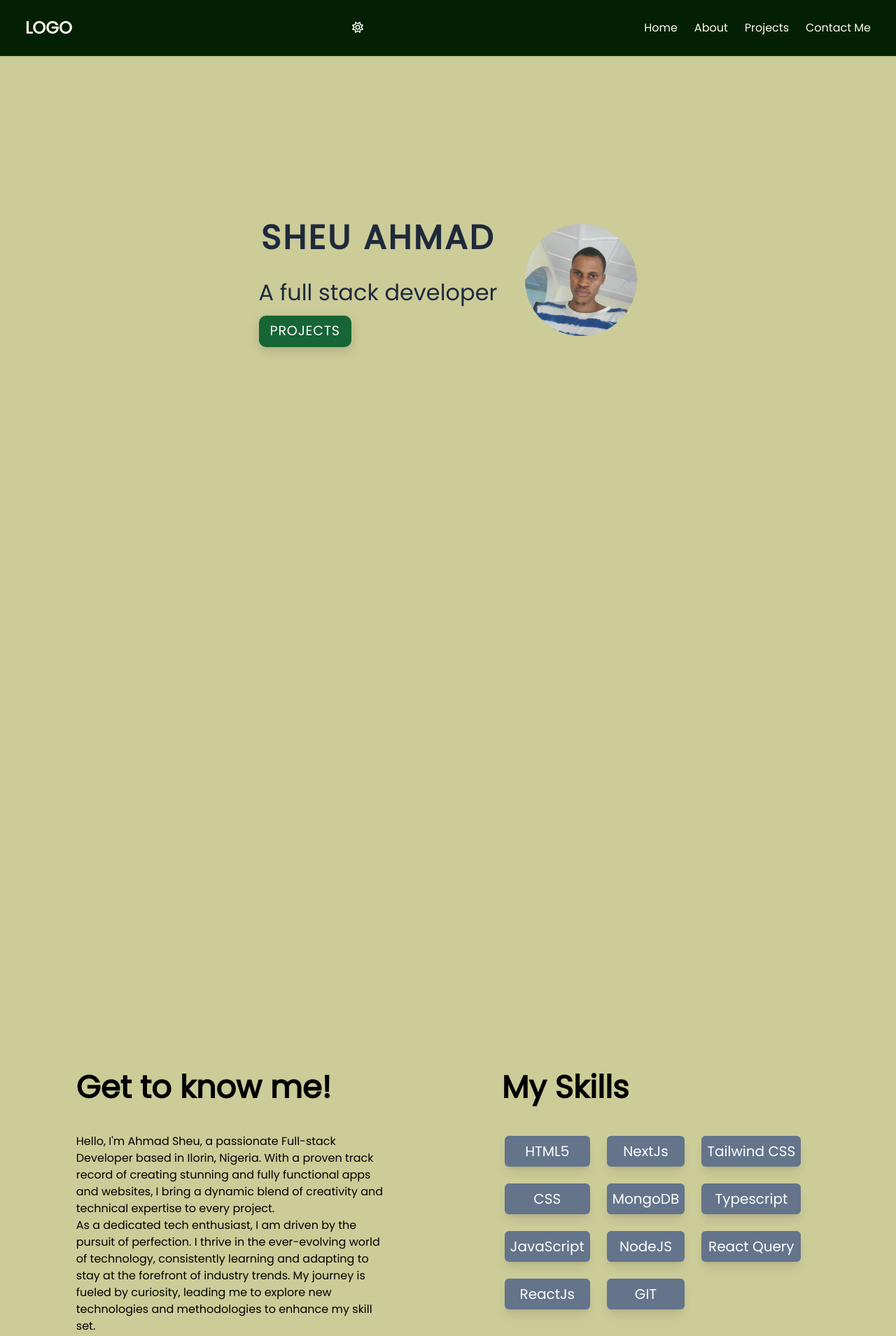
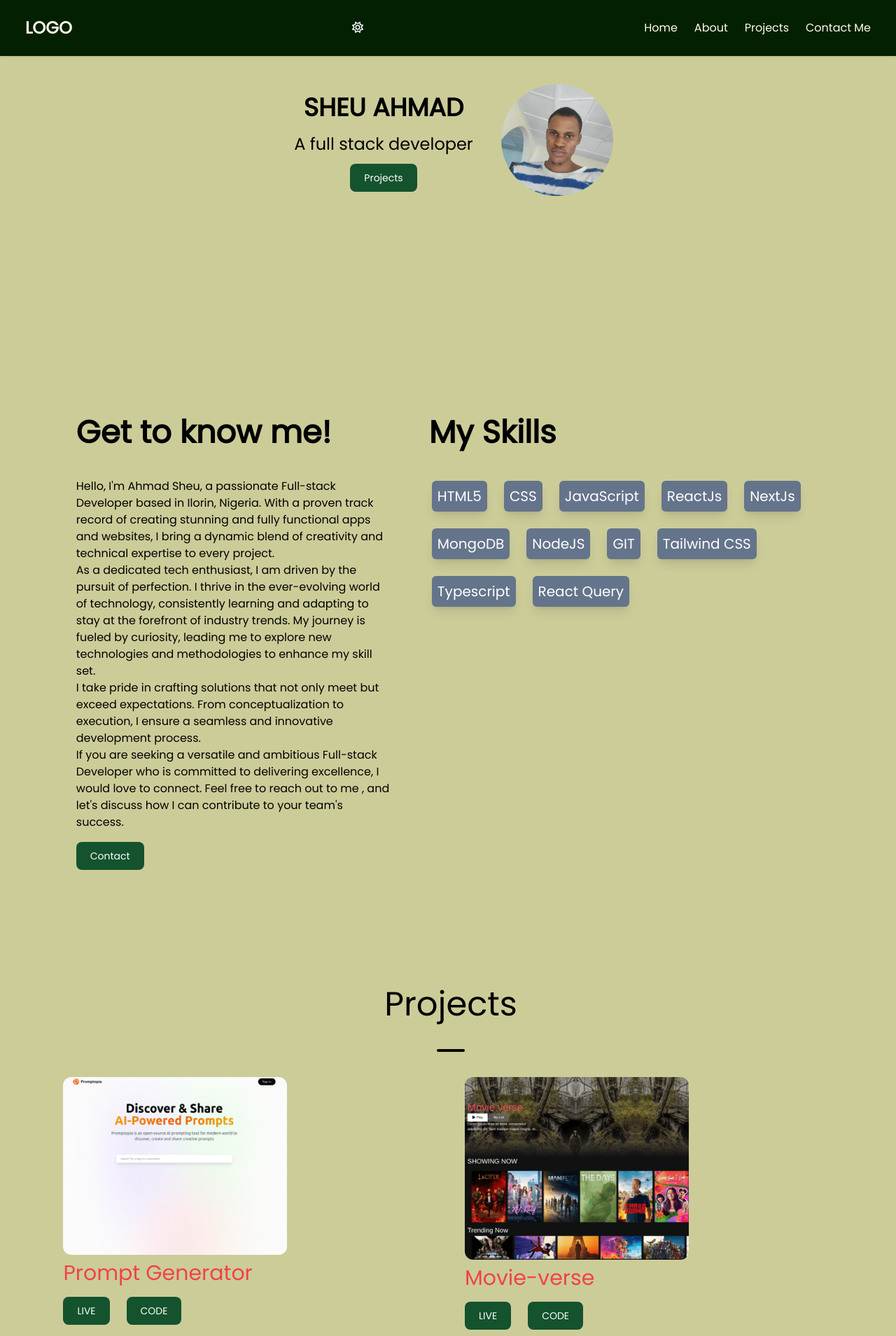
Before and after one commit to Bamzhie/portfolio, a React (Vite) app: page / in a window 1280 px wide. Shown: the top 1909 px of the page at 70% size. Built offline with nearby package versions, Linux system fonts and the light colour scheme; a web font is replaced by a local one.

Commit message:
update home

```diff
--- a/src/components/ListOfProjects.jsx
+++ b/src/components/ListOfProjects.jsx
@@ -1,23 +1,21 @@
-import { HashLink as Link } from "react-router-hash-link";
+import { Link } from "react-router-dom";
 
-const ListOfProjects = ({ photo, text, link, about }) => {
+const ListOfProjects = ({ photo, text, link }) => {
   return (
     <div className="px-5 py-5 pb-11">
       <div className="">
-        <div>
-          <Link></Link>
+        <Link to={link} target="_blank" rel="noopener noreferrer">
           <img
             src={photo}
-            onClick={() => window.open(link, "_blank")}
             alt="projects"
             className="rounded-xl object-cover cursor-pointer w-80 h-35"
           />
-        </div>
+        </Link>
 
         <div className="">
           <div className="">
             <p className="text-red-500 text-3xl mt-2">{text}</p>
-            <p>{about}</p>
+
             <div className="flex gap-4">
               <Link to="#contact" smooth className="flex mt-4">
                 <button className="font-medium rounded-lg text-sm px-5 py-2.5 mr-2 mb-2 bg-green-900 text-white">
--- a/src/components/about/About.jsx
+++ b/src/components/about/About.jsx
@@ -5,7 +5,7 @@ import { skills } from "../../data";
 
 const ListOfSkills = ({ skills }) => {
   return (
-    <div className="bg-slate-500 p-2 m-1 rounded-md shadow-lg">
+    <div className="p-2 m-1 bg-slate-500 rounded-md shadow-lg">
       <a className="text-white text-xl">{skills}</a>
     </div>
   );
@@ -15,37 +15,16 @@ const About = () => {
   return (
     <div className="dark:bg-black p-16 bg-[#CCCC99]">
       <div id="about" className="dark:text-white ">
-        <div className=" text-center justify-center flex flex-col w-full pl-4 about__form-container">
-          {/* <div className="xs:text-left">
-            <div className="text-2xl">
-              <h1 className="about__content-title">ABOUT ME</h1>
-            </div>
-            <div className="flex items-center justify-center xs:justify-start">
-              <div className="w-10 rounded-full mt-6 mb-4 h-1 bg-black dark:bg-white"></div>
-            </div>
-            <p>
-              Lorem ipsum dolor sit amet consectetur adipisicing elit. Adipisci
-              eligendi repellendus iure sed deserunt officiis doloremque dolorem
-              ullam dolor ipsum!
-            </p>
-          </div> */}
-
+        <div className="text-center justify-center flex flex-col w-full pl-4 about__form-container">
           <div className=" mt-24">
-            <div className="flex xs:flex-col 56:flex-row xxxl:flex-col md:gap-10 64:gap-40 mb-8">
-              <div className="grid justify-center max-w-md md:text-left">
-                <h1 className="about__content-title md:text-left xs:text-left xl:text-left">
+            <div className="64:flex 64:flex-row 64:gap-14">
+              <div className="grid justify-center 64:max-w-md md:text-center">
+                <h1 className="about__content-title  md:text-center xs:text-left xl:text-left">
+                  {/* text-center p-4 text-5xl */}
                   Get to know me!
                 </h1>
-                {/* <p className="text-left">
-                  Hey! it&#39;s Ahmad Sheu and i&#39;m a Full-stack Developer
-                  located in Ilorin, Nigeria. I&#39;ve built many stunning
-                  looking and fully functional apps and websites. I&#39;m a tech
-                  junkie and a curious being, i strive for coming closest to
-                  perfection. I&#39;m always learning new stuff and satisfying
-                  my many curiosities on the way. <br />
-                  Feel free to contact me here
-                </p> */}
-                <p>
+
+                <p className="text-left">
                   Hello, I&#39;m Ahmad Sheu, a passionate Full-stack Developer
                   based in Ilorin, Nigeria. With a proven track record of
                   creating stunning and fully functional apps and websites, I
@@ -53,7 +32,7 @@ const About = () => {
                   every project.
                 </p>
 
-                <p>
+                <p className="text-left">
                   As a dedicated tech enthusiast, I am driven by the pursuit of
                   perfection. I thrive in the ever-evolving world of technology,
                   consistently learning and adapting to stay at the forefront of
@@ -62,13 +41,13 @@ const About = () => {
                   skill set.
                 </p>
 
-                <p>
+                <p className="text-left">
                   I take pride in crafting solutions that not only meet but
                   exceed expectations. From conceptualization to execution, I
                   ensure a seamless and innovative development process.
                 </p>
 
-                <p>
+                <p className="text-left">
                   If you are seeking a versatile and ambitious Full-stack
                   Developer who is committed to delivering excellence, I would
                   love to connect. Feel free to reach out to me , and let&#39;s
@@ -88,7 +67,7 @@ const About = () => {
               </div>
               <div className="md:text-left xs:text-left xl:text-left">
                 <h3 className="about__content-title ">My Skills</h3>
-                <div className="lg:grid lg:grid-rows-4 lg:grid-flow-col lg:gap-4 text-center items-center sm:flex flex-col">
+                <div className="lg:flex lg:flex-wrap lg:gap-4 text-center items-center  sm:grid grid-cols-2 gap-4 ">
                   {skills.map((e, i) => (
                     <ListOfSkills skills={e.skill} key={i} />
                   ))}
--- a/src/components/contact/Contact.jsx
+++ b/src/components/contact/Contact.jsx
@@ -9,14 +9,11 @@ const Contact = () => {
     >
       <div>
         <div className="flex items-center justify-center flex-col">
-          <h1>CONTACT</h1>
+          <h1 className="text-4xl font-bold">CONTACT</h1>
           <div className="flex items-center justify-center">
             <div className="w-10 rounded-full mt-6 mb-4 h-1 bg-black"></div>
           </div>
-          <p className=" mt-4 text-lg">
-            Lorem ipsum dolor sit amet consectetur, adipisicing elit. Error,
-            molestias.
-          </p>
+          <p className=" mt-4 text-lg">SHEU AHMAD BAMIDELE</p>
         </div>
         <div className="contact__form-container dark:bg-black ">
           <div className="contact__form-field ">
--- a/src/components/home/Header.jsx
+++ b/src/components/home/Header.jsx
@@ -28,20 +28,17 @@ const Header = () => {
   };
 
   return (
-    <div
-      id="home"
-      className=" home-hero bg-[#CCCC99] text-slate-800  dark:bg-black dark:text-white"
-    >
-      <div className="flex flex-col justify-center items-center h-screen w-auto z-50">
-        <section className="home-hero__content">
-          <div className="flex items-center justify-center xxl:flex-row xs:flex-col  p-10 gap-10">
+    <div id="home" className="  dark:bg-black p-16 bg-[#CCCC99]">
+      <div className="dark:text-white">
+        <section className="text-center justify-center flex flex-col w-full pl-4">
+          <div className="mt-14 flex items-center justify-center xxl:flex-row xs:flex-col gap-10">
             <div className="">
               <div className="pb-4">
                 <motion.h1
                   variants={containerVariants}
                   initial="hidden"
                   animate="visible"
-                  className="text-start xs:text-center font-bold heading-primary"
+                  className="text-4xl font-semibold"
                 >
                   SHEU AHMAD{" "}
                 </motion.h1>
@@ -50,7 +47,7 @@ const Header = () => {
               {showElement ? (
                 <div>
                   <motion.p
-                    className="text-primary xxl:text-start xs:text-center"
+                    className="text-2xl"
                     initial={{ opacity: 0 }}
                     animate={{ opacity: 1 }}
                     transition={{ duration: 2 }}
@@ -58,14 +55,16 @@ const Header = () => {
                     A full stack developer
                   </motion.p>
                   <Link to="#projects" className="xs:hidden xxl:inline" smooth>
+                    <div className="mt-5">
                       <motion.a
-                      className="btn btn--bg mt-2 bg-green-800 text-white"
+                        className="font-medium rounded-lg text-sm px-5 py-2.5 bg-green-900 text-white"
                         initial={{ opacity: 0 }}
                         animate={{ opacity: 1 }}
                         transition={{ delay: 2, duration: 1.5 }}
                       >
                         Projects
                       </motion.a>
+                    </div>
                   </Link>
 
                   {""}
@@ -74,7 +73,7 @@ const Header = () => {
                 <div></div>
               )}
             </div>
-            <div className="rounded-full">
+            <div className="flex flex-col justify-center items-center">
               <motion.img
                 src={img}
                 alt=""
--- a/src/components/home/header.css
+++ b/src/components/home/header.css
@@ -1,50 +1,3 @@
-.heading-primary {
-  font-size: 3rem;
-  text-transform: uppercase;
-
-  letter-spacing: 3px;
-}
-@media only screen and (max-width: 37.5em) {
-  .heading-primary {
-    font-size: 2.5rem;
-  }
-}
-.text-primary {
-  font-size: 2rem;
-  width: 100%;
-  line-height: 1.6;
-}
-@media only screen and (max-width: 37.5em) {
-  .text-primary {
-    font-size: 1.2rem;
-  }
-}
-.btn {
-  text-transform: uppercase;
-  letter-spacing: 0.75px;
-  display: inline-block;
-
-  border-radius: 10px;
-  box-shadow: 0 5px 15px 0 rgba(0, 0, 0, 0.15);
-  transition: transform 0.3s;
-}
-.btn:hover {
-  transform: translateY(3px);
-}
-.btn--bg {
-  padding: 0.5rem 1rem;
-  font-size: 1.2rem;
-}
-
-@media only screen and (max-width: 37.5em) {
-  .home-hero__content {
-    padding: 19rem 0 13rem 0;
-    margin: auto;
-    position: static;
-    transform: translate(0, 0);
-  }
-}
-.home-hero__cta {
-  margin-top: 5rem;
-  text-align: center;
-}
+/* .home__form-container {
+  max-width: 80rem;
+} */
--- a/src/components/projects/Project.jsx
+++ b/src/components/projects/Project.jsx
@@ -1,6 +1,7 @@
 import "./project.css";
 import { projects } from "../../data";
 import ListOfProjects from "../ListOfProjects";
+import { Link } from "react-router-dom";
 
 const Project = () => {
   return (
@@ -15,14 +16,13 @@ const Project = () => {
             <div className="w-10 rounded-full mt-6 mb-4 h-1 bg-black"></div>
           </div>
           <div className="">
-            <div className="">
+            <div className="lg:grid lg:grid-cols-2">
               {projects.map((e, i) => (
                 <ListOfProjects
                   link={e.link}
                   photo={e.photo}
                   text={e.text}
                   key={i}
-                  about={e.about}
                 />
               ))}
             </div>
--- a/src/data.js
+++ b/src/data.js
@@ -14,18 +14,26 @@ export const projects = [
   {
     photo: project2,
     text: "Movie-verse",
+    link: "https://moverse.vercel.app/",
+    about: "",
   },
   {
     photo: project3,
     text: "Threads-clone",
+    link: "https://thread-lac.vercel.app/",
+    about: "",
   },
   {
     photo: project4,
     text: "Star wars info",
+    link: "https://star-wars-info-bice.vercel.app/",
+    about: "",
   },
   {
     photo: project5,
     text: "Flashy-App",
+    link: "https://flashy-sand.vercel.app/",
+    about: "",
   },
 ];
 
--- a/tailwind.config.js
+++ b/tailwind.config.js
@@ -6,6 +6,9 @@ export default {
     extend: {
       colors: {
         cream: "#C6C696",
+        backgroundImage: (theme) => ({
+          bg_image: "url('/public/images/bg.png')",
+        }),
       },
     },
     fontFamily: {
@@ -25,11 +28,6 @@ export default {
       80: "80rem",
       160: "160rem",
     },
-    extend: {
-      backgroundImage: (theme) => ({
-        bg_image: "url('/public/images/bg.png')",
-      }),
-    },
   },
 
   plugins: [require("@tailwindcss/container-queries")],
```
Also changed, not shown: src/components/footer/Footer.jsx (+17 -13 lines). Lines whose indentation alone changed are shown as unchanged.
